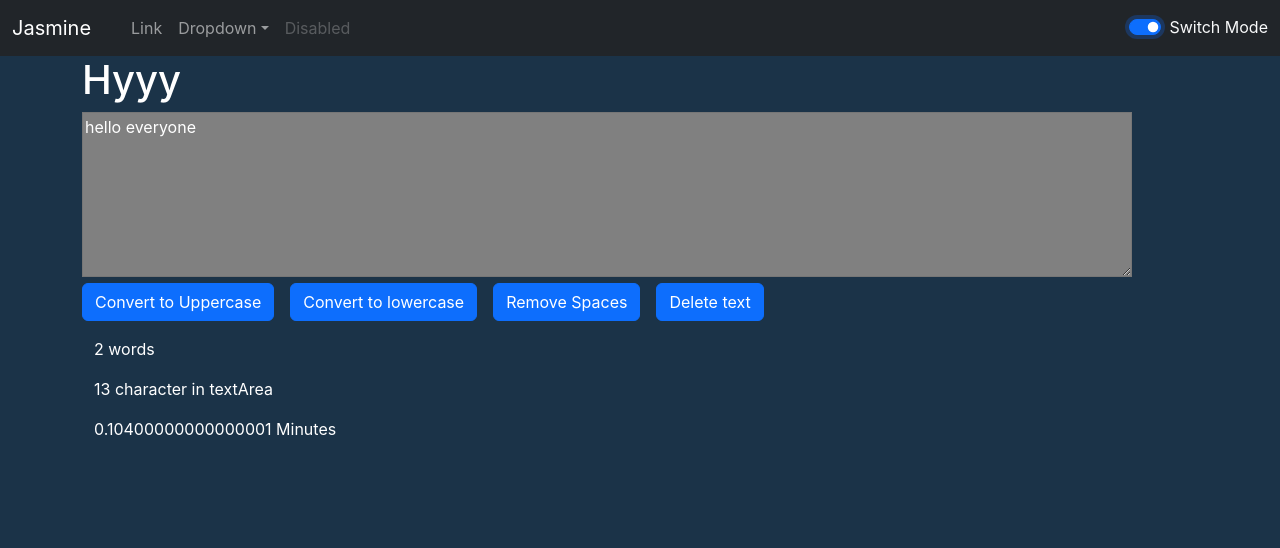
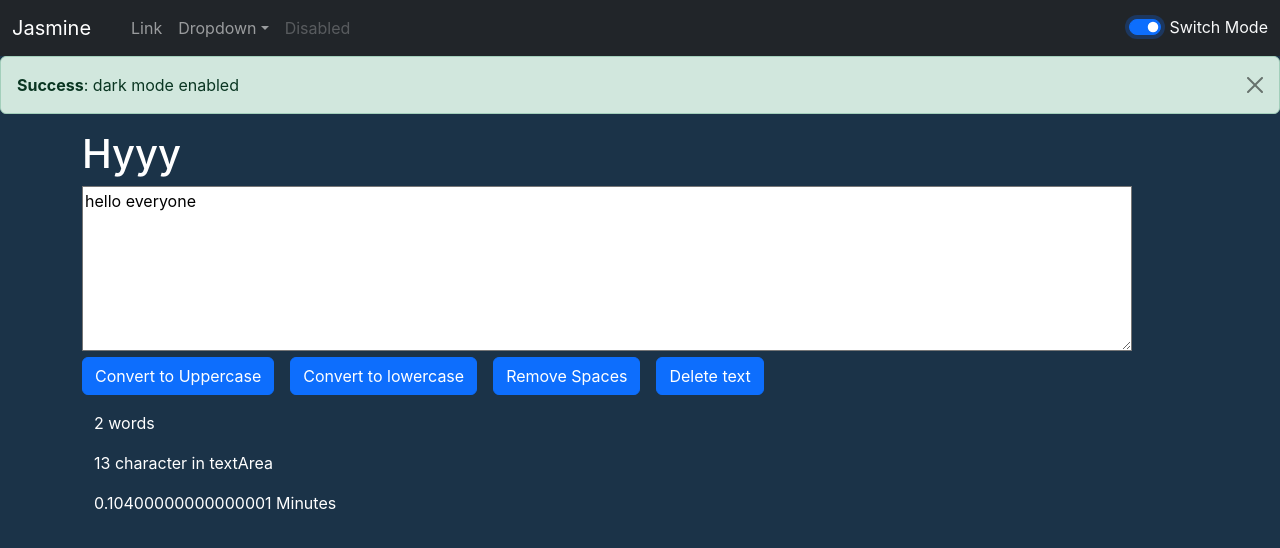
Before and after one commit to jasminejoye86-bot/my-app, a React (Create React App) app: page / in a window 1280 px wide. Both pictures are taken after a click on the checkbox "Switch Mode". Shown: the top 548 px of the page. Built offline with nearby package versions, Linux system fonts and the light colour scheme.

Commit message:
just add switch button and want to learn how to change and add props using navbar.js and app.js and TextForm.js

```diff
--- a/src/App.js
+++ b/src/App.js
@@ -3,7 +3,8 @@ import logo from './logo.svg';
 import './App.css';
 import Navbar from './components/Navbar';
 import TextForm from './components/TextForm';
-import React, { useState } from 'react';
+import Alert from './components/Alert';
+import React, { useActionState, useState } from 'react';
 
 function App() {
   const [Mode, setMode] = useState("light")
@@ -11,16 +12,26 @@ function App() {
     if (Mode === "light") {
       setMode("dark");
       document.body.style.backgroundColor = "#1b3348";
+      ShowAlert("dark mode enabled", "success");
     }
     else {
       setMode("light");
       document.body.style.backgroundColor = "white";
+      ShowAlert("light mode enabled", "success");
     }
+  }
+  const [AlertMsg, setAlertMsg] = useState(null)
+  const ShowAlert = (message, type) => {
+    setAlertMsg({
+      msg: message,
+      type: type
+    })
   }
 
   return (
     <div>
       <Navbar title="Jasmine" Mode={Mode} ToggleMode={ToggleMode} />
+      <Alert AlertMsg={AlertMsg} />
       <TextForm heading="Hyyy" Mode={Mode} />
       {/* <About /> */}
     </div>
--- /dev/null
+++ b/src/components/Alert.js
@@ -0,0 +1,15 @@
+import React from 'react'
+
+export default function Alert(props) {
+    const Capitalize = (word) => {
+        let lowerWord = word.toLowerCase();
+        return lowerWord.charAt(0).toUpperCase() + lowerWord.slice(1);
+    }
+    return (
+        props.AlertMsg &&
+        <div class={`alert alert-${props.AlertMsg.type} alert-dismissible fade show`} role="alert">
+            <strong>{Capitalize(props.AlertMsg.type)}</strong>: {props.AlertMsg.msg}
+            <button type="button" class="btn-close" data-bs-dismiss="alert" aria-label="Close"></button>
+        </div>
+    )
+}
--- a/src/components/TextForm.js
+++ b/src/components/TextForm.js
@@ -22,7 +22,7 @@ export default function TextForm(props) {
             <div className="container" style={{ color: props.Mode === "dark" ? "white" : "black" }}>
                 <h1>{props.heading}</h1>
                 <div className="mb-3">
-                    <textarea name="" id="" rows="8" value={text} style={{ backgroundColor: props.Mode === "dark" ? "grey" : "white", color: props.Mode === "dark" ? "white" : "black", height: " 165px", width: "82vw" }} onChange={HandleOnChange}></textarea><br />
+                    <textarea name="" id="" rows="8" value={text} style={{ backgroundColor: props.Mode === "dark" ? "white" : "grey", color: props.Mode === "dark" ? "black" : "white", height: " 165px", width: "82vw" }} onChange={HandleOnChange}></textarea><br />
                     <button className="btn btn-primary" onClick={HandleUpClick}>Convert to Uppercase</button>
                     <button className="btn btn-primary mx-3" onClick={HandleLoClick}>Convert to lowercase</button>
                     <button className='btn btn-primary' onClick={RemoveSpaces}>Remove Spaces</button>
```
